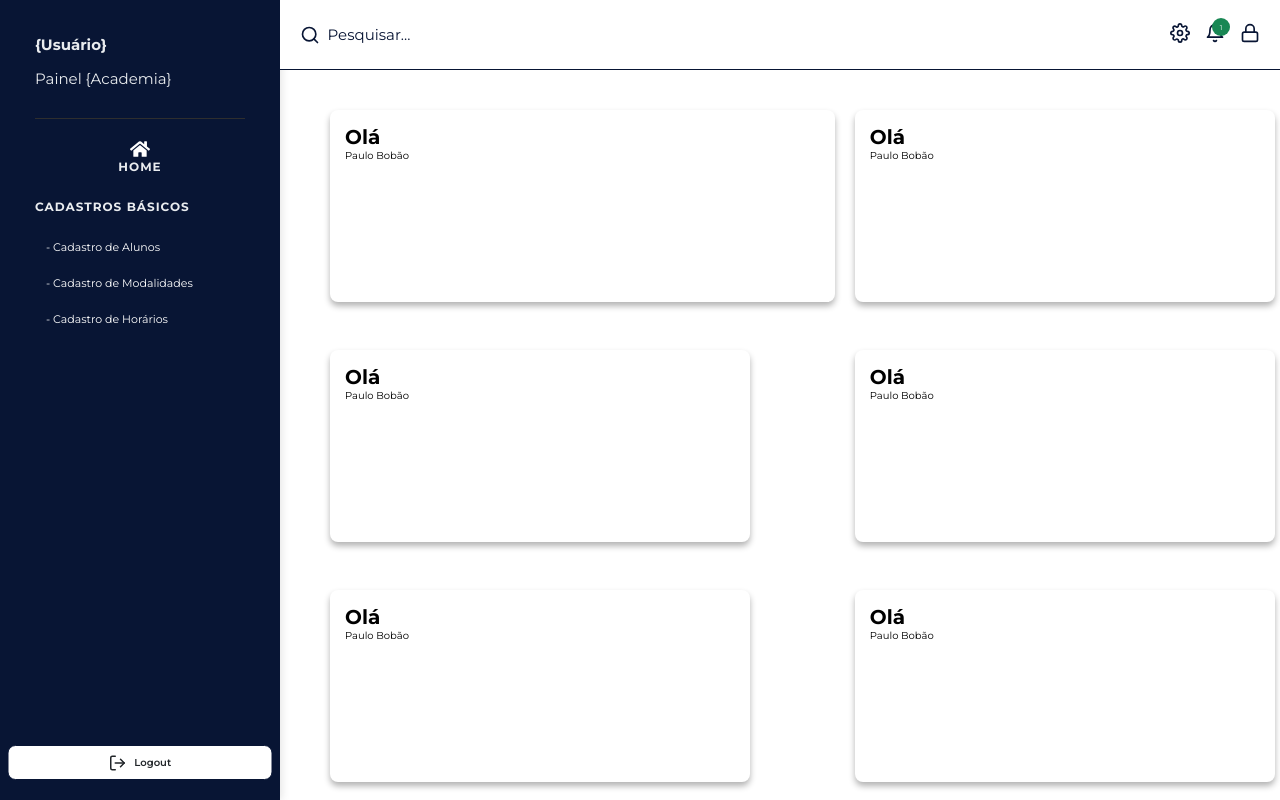
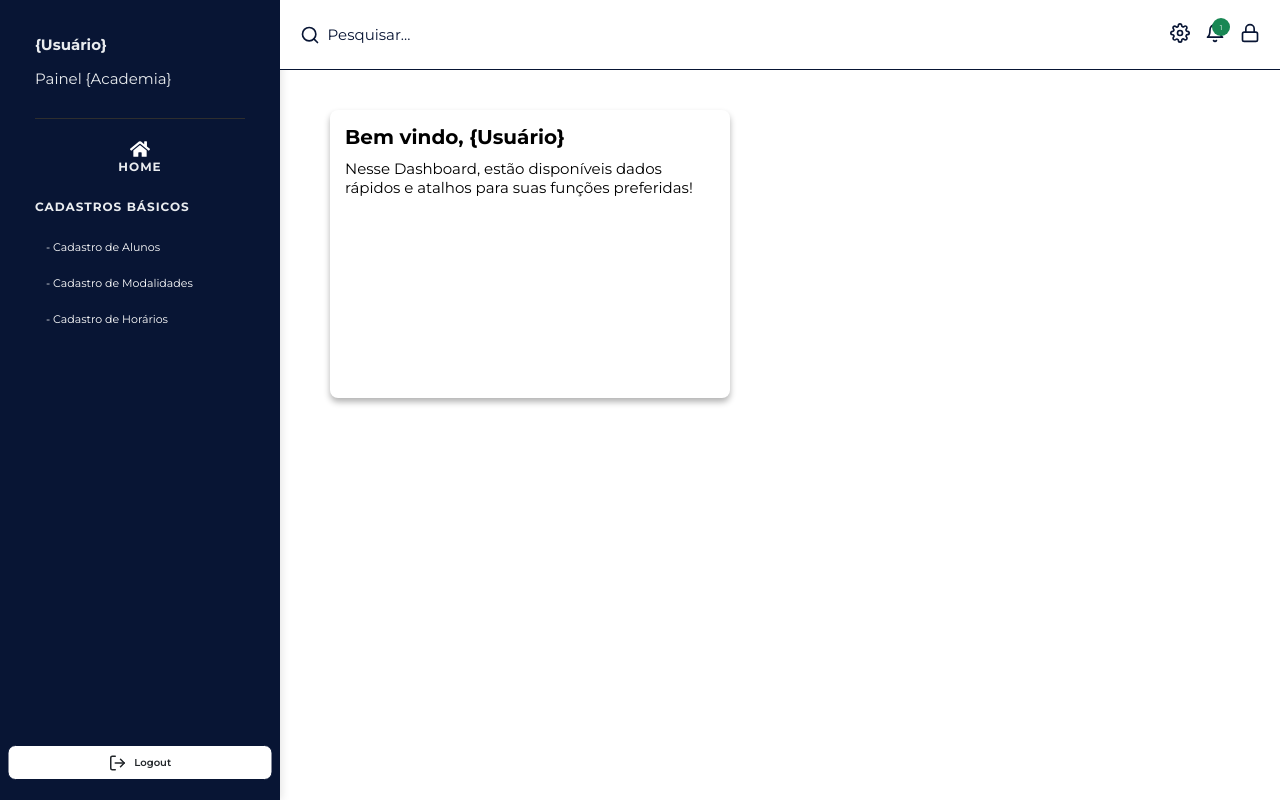
Before and after one commit to ArthurTeixeiraS/AcademiaPRO, a React (Vite) app: page /dashboard in a window 1280 px wide. Built offline with nearby package versions, Linux system fonts and the light colour scheme.

Commit message:
mudanças no Card
ajustes nos cards do dashboard

```diff
--- a/src/Pages/DashBoard/index.tsx
+++ b/src/Pages/DashBoard/index.tsx
@@ -9,29 +9,9 @@ export function DashBoard(){
             <TopBar></TopBar>
             <SideMenu></SideMenu>
             <MainContentContainer>
-                <RoundedCard width="" height="80%">
-                    <h1>Olá</h1>
-                    <p>Paulo Bobão</p>
-                </RoundedCard>
-                <RoundedCard width="80%" height="80%">
-                    <h1>Olá</h1>
-                    <p>Paulo Bobão</p>
-                </RoundedCard>
-                <RoundedCard width="80%" height="80%">
-                    <h1>Olá</h1>
-                    <p>Paulo Bobão</p>
-                </RoundedCard>
-                <RoundedCard width="80%" height="80%">
-                    <h1>Olá</h1>
-                    <p>Paulo Bobão</p>
-                </RoundedCard>
-                <RoundedCard width="80%" height="80%">
-                    <h1>Olá</h1>
-                    <p>Paulo Bobão</p>
-                </RoundedCard>
-                <RoundedCard width="80%" height="80%">
-                    <h1>Olá</h1>
-                    <p>Paulo Bobão</p>
+                <RoundedCard>
+                    <h1>Bem vindo, {'{Usuário}'}</h1>
+                    <p>Nesse Dashboard, estão disponíveis dados rápidos e atalhos para suas funções preferidas!</p>
                 </RoundedCard>
             </MainContentContainer>
         </Container>
--- a/src/components/RoundedCard/index.tsx
+++ b/src/components/RoundedCard/index.tsx
@@ -6,7 +6,7 @@ type CardProps = {
   children: React.ReactNode;
 };
 
-export function RoundedCard({ width = "100px", height = "auto", children }: CardProps) {
+export function RoundedCard({ width = "40rem", height = "40%", children }: CardProps) {
   return (
     <CardContainer $width={width} $height={height}>
       {children}
--- a/src/components/RoundedCard/styles.ts
+++ b/src/components/RoundedCard/styles.ts
@@ -17,4 +17,9 @@ export const CardContainer = styled.div<{
     transform: translateY(-5px);
     box-shadow: 0 6px 12px rgba(0, 0, 0, 0.4);
   }
+
+  p{
+    font-size: 1.5rem;
+    margin-top: 1rem;
+  }
 `;
--- a/src/styles/global.ts
+++ b/src/styles/global.ts
@@ -11,9 +11,6 @@ export const GlobalStyle = createGlobalStyle`
     font-size:62.5% !important;
     scroll-behavior: smooth;
 }
-    body {
-        background: ${(props) => props.theme.colors['baby-blue']}
-    }
     body, input, textarea, button{
         font-family: 'Montserrat', sans-serif;
         font-weight:  400;
```
